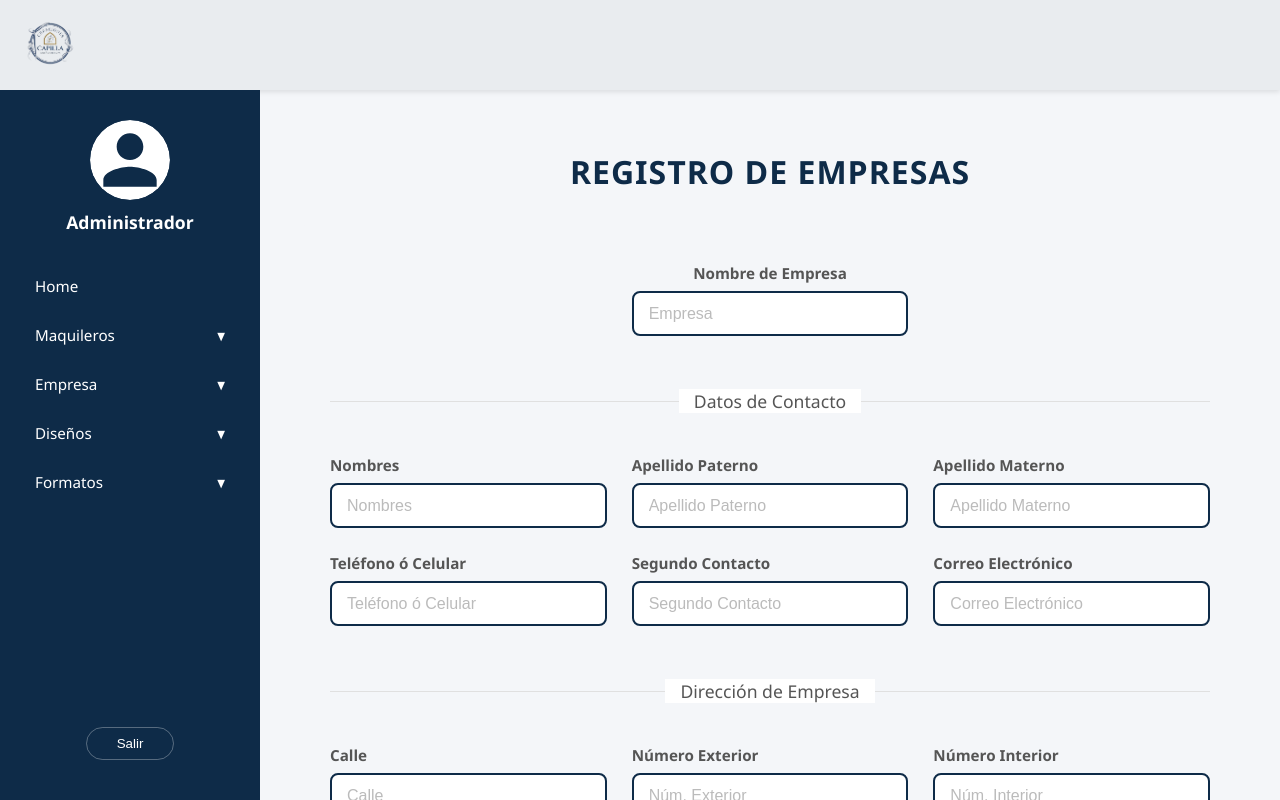
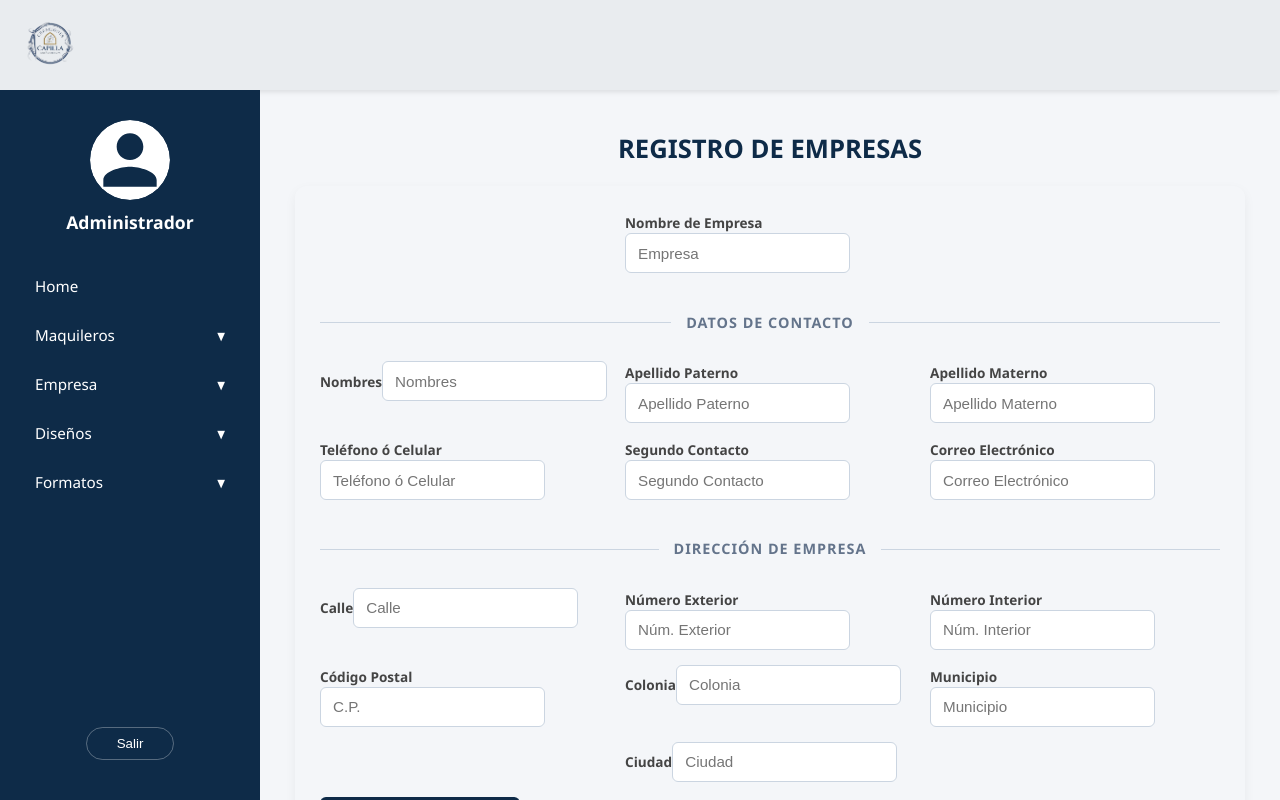
Before and after one commit to MauriGoizS/sccga2, an Angular app in the folder SCCGA/: page /dashboard/crear-empresa in a window 1280 px wide. Built offline with nearby package versions, Linux system fonts and the light colour scheme; sample sign-in values are in the browser's storage.

Commit message:
CAMBIO EN DISEÑO DE TABLA DE CREAR EMPRESA

```diff
--- a/SCCGA/src/app/features/empresas/crear-empresa/crear-empresa.css
+++ b/SCCGA/src/app/features/empresas/crear-empresa/crear-empresa.css
@@ -1,126 +1,80 @@
 /* --- CONTENEDOR PRINCIPAL --- */
 .registro-container {
-    max-width: 1100px;
-    margin: 40px auto;
-    font-family: 'Segoe UI', Tahoma, Geneva, Verdana, sans-serif;
-    padding: 0 20px;
+    max-width: 1000px; /* Un poco más angosto para que no se vea tan estirado */
+    margin: 20px auto; /* Reducido de 40px a 20px */
+    font-family: 'Segoe UI', Roboto, sans-serif;
+    padding: 0 15px;
 }
 
 .card-body {
-    background-color: #f4f6f9;
-    padding: 40px 30px;
+    background-color: #f4f6f9; /* Tu color de fondo actual */
+    padding: 25px; /* Reducido de 40px a 25px */
     border-radius: 12px;
+    box-shadow: 0 4px 12px rgba(0,0,0,0.05);
 }
 
 /* --- TÍTULO --- */
 .form-title {
     color: #0e2b48;
-    font-size: 2rem;
+    font-size: 1.6rem; /* Reducido de 2rem a 1.6rem */
     font-weight: 800;
     text-align: center;
-    margin-bottom: 30px;
+    margin-bottom: 20px;
     text-transform: uppercase;
-    letter-spacing: 1px;
 }
 
-/* --- GRID SYSTEM (3 Columnas) - ESTÁNDAR --- */
-.form-grid {
+/* --- GRID SYSTEM --- */
+.form-grid, .grid-centered-row {
     display: grid;
     grid-template-columns: repeat(3, 1fr);
-    /* 3 columnas idénticas */
-    gap: 25px;
-    margin-bottom: 20px;
+    gap: 15px; /* Reducido de 25px a 15px para compactar */
+    margin-bottom: 15px;
 }
 
-/* --- GRID SYSTEM (Fila Centrada) - LA SOLUCIÓN --- */
-/* Usamos la misma estructura de grid para que las medidas sean exactas */
-.grid-centered-row {
-    display: grid;
-    grid-template-columns: repeat(3, 1fr);
-    /* MISMAS columnas que arriba */
-    gap: 25px;
-    /* MISMO espacio */
-    margin-bottom: 20px;
-    width: 100%;
-}
-
-/* Esta clase fuerza al elemento a vivir en la columna 2 (la del medio) */
 .center-column {
     grid-column: 2;
-    display: flex;
-    flex-direction: column;
-}
-
-/* Centramos solo el texto del label y el error, el input ocupará el ancho de la columna */
-.center-column label,
-.center-column .error-message {
-    text-align: center;
 }
 
 /* --- ESTILOS DE INPUTS --- */
-.form-group {
-    display: flex;
-    flex-direction: column;
-}
-
 .form-group label {
-    color: #555;
-    font-size: 0.95rem;
-    margin-bottom: 8px;
+    color: #444;
+    font-size: 0.85rem; /* Letra un poco más chica */
+    margin-bottom: 5px;
     font-weight: 600;
 }
 
 .form-input {
-    height: 45px;
-    border: 2px solid #0e2b48;
-    border-radius: 8px;
-    padding: 0 15px;
-    font-size: 1rem;
-    color: #333;
-    background-color: #fff;
-    outline: none;
-    transition: all 0.3s ease;
-    width: 100%;
-    box-sizing: border-box;
+    height: 38px; /* Reducido de 45px a 38px */
+    border: 1.5px solid #cbd5e1; /* Borde más sutil */
+    border-radius: 6px;
+    padding: 0 12px;
+    font-size: 0.95rem;
+    transition: all 0.2s;
 }
 
 .form-input:focus {
-    box-shadow: 0 0 0 4px rgba(14, 43, 72, 0.15);
     border-color: #0e2b48;
+    box-shadow: 0 0 0 3px rgba(14, 43, 72, 0.1);
 }
 
-.form-input::placeholder {
-    color: #bbb;
-}
-
-/* --- ERRORES --- */
-.error-message {
-    color: #dc3545;
-    font-size: 0.8rem;
-    margin-top: 5px;
-    font-weight: 500;
-}
-
-.ng-invalid.ng-touched:not(form) {
-    border-color: #dc3545;
-}
-
-/* --- SEPARADORES --- */
+/* --- SEPARADORES (CORRECCIÓN DE COLOR) --- */
 .section-divider {
     position: relative;
     text-align: center;
-    margin: 35px 0 25px 0;
+    margin: 25px 0 15px 0; /* Espacios más ajustados */
 }
 
 .section-divider h3 {
-    color: #555;
-    font-size: 1.1rem;
-    font-weight: 400;
-    background: #fff;
+    color: #64748b;
+    font-size: 0.9rem;
+    font-weight: 700;
+    text-transform: uppercase;
+    letter-spacing: 1px;
+    background: #f4f6f9; /* IGUAL AL FONDO DE LA CARD */
     padding: 0 15px;
     display: inline-block;
+    position: relative;
     z-index: 2;
-    position: relative;
 }
 
 .section-divider::before {
@@ -130,78 +84,36 @@
     left: 0;
     right: 0;
     height: 1px;
-    background: #e0e0e0;
+    background: #cbd5e1; /* Línea más marcada pero fina */
     z-index: 1;
 }
 
 /* --- BOTÓN --- */
-.button-container {
-    display: flex;
-    justify-content: center;
-    margin-top: 30px;
-}
-
 .btn-registrar {
     background-color: #0e2b48;
     color: white;
     border: none;
-    border-radius: 8px;
-    padding: 14px 100px;
-    font-size: 1.1rem;
+    border-radius: 6px;
+    padding: 12px 60px; /* Más balanceado */
+    font-size: 1rem;
     font-weight: 700;
     cursor: pointer;
-    transition: background-color 0.3s, transform 0.2s;
-    box-shadow: 0 4px 6px rgba(0, 0, 0, 0.1);
+    width: auto;
+    min-width: 200px;
 }
 
-.btn-registrar:hover:not(:disabled) {
-    background-color: #163c63;
-    transform: translateY(-2px);
+/* --- RESPONSIVE --- */
+@media (max-width: 850px) {
+    .form-grid, .grid-centered-row {
+        grid-template-columns: repeat(2, 1fr); /* 2 columnas en tablets */
+    }
+    .center-column { grid-column: span 2; }
 }
 
-.btn-registrar:disabled {
-    background-color: #a0aeb9;
-    cursor: not-allowed;
+@media (max-width: 550px) {
+    .form-grid, .grid-centered-row {
+        grid-template-columns: 1fr; /* 1 columna en celulares */
+    }
+    .center-column { grid-column: 1; }
+    .card-body { padding: 15px; }
 }
-
-/* --- ALERTAS --- */
-.alert {
-    padding: 15px;
-    border-radius: 8px;
-    margin-top: 20px;
-    text-align: center;
-    font-weight: 600;
-}
-
-.alert-error {
-    background-color: #f8d7da;
-    color: #721c24;
-    border: 1px solid #f5c6cb;
-}
-
-.alert-success {
-    background-color: #d4edda;
-    color: #155724;
-    border: 1px solid #c3e6cb;
-}
-
-/* --- RESPONSIVE (MÓVIL) --- */
-@media (max-width: 768px) {
-
-    .form-grid,
-    .grid-centered-row {
-        grid-template-columns: 1fr;
-        /* Todo a 1 columna */
-        gap: 15px;
-    }
-
-    .center-column {
-        grid-column: 1;
-        /* En móvil, ocupa la única columna disponible */
-    }
-
-    .btn-registrar {
-        width: 100%;
-        padding: 14px;
-    }
-}
```
